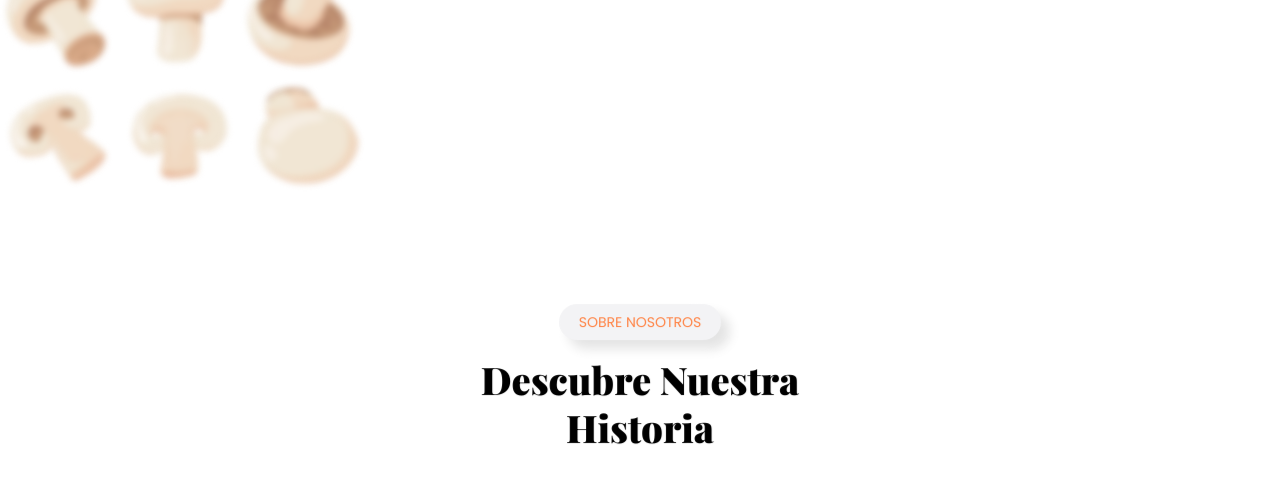
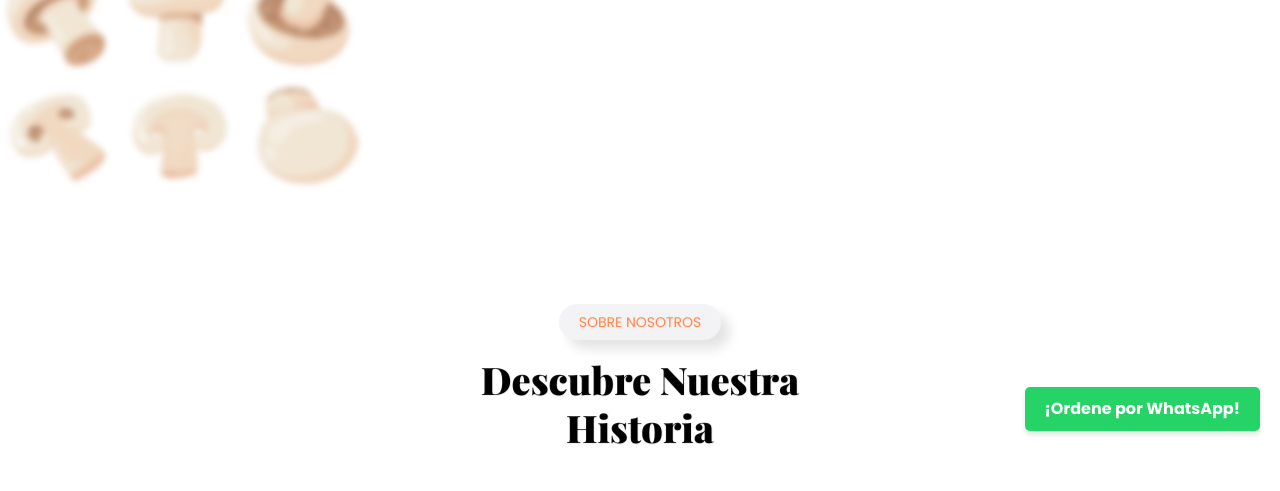
Before and after one commit to tatiana292002/Enzos, a plain HTML site: page index.html in a window 1280 px wide. Shown: the part 349-840 px from the top of the page. Drawn offline with nearby package versions, Linux system fonts and the light colour scheme; animation ran at ten frames a second; a web font is replaced by a local one.

Commit message:
Add files via upload

```diff
--- a/index.html
+++ b/index.html
@@ -50,6 +50,36 @@
         </div>
         </div>
     </header>
+    <!DOCTYPE html>
+<html>
+<head>
+    <title>Botón de WhatsApp</title>
+    <style>
+        .whatsapp-btn {
+            display: inline-block;
+            background-color: #25D366;
+            color: #fff;
+            font-size: 16px;
+            font-weight: bold;
+            text-align: center;
+            padding: 10px 20px;
+            border-radius: 5px;
+            text-decoration: none;
+            transition: background-color 0.3s;
+            box-shadow: 0px 4px 5px rgba(0, 0, 0, 0.1);
+            cursor: pointer;
+        }
+
+        .whatsapp-btn:hover {
+            background-color: #128C7E;
+        }
+    </style>
+</head>
+<body>
+    <a href="https://wa.me/3193889012" target="_blank" class="whatsapp-btn">¡Ordene por WhatsApp!</a>
+</body>
+</html>
+
     <!-- header ends  -->
 
     <div id="viewport">
--- a/style.css
+++ b/style.css
@@ -578,6 +578,24 @@ p {
 
 /* ******************** */
 
+.whatsapp-btn {
+    position: fixed;
+    bottom: 20px;
+    right: 20px;
+    z-index: 9999;
+    transition: transform 0.3s;
+}
+
+.whatsapp-btn:hover {
+    transform: scale(1.1);
+}
+
+.whatsapp-logo {
+    width: 50px;
+    height: 50px;
+}
+
+
 .brands-row {
     display: flex;
     justify-content: space-between;
```
